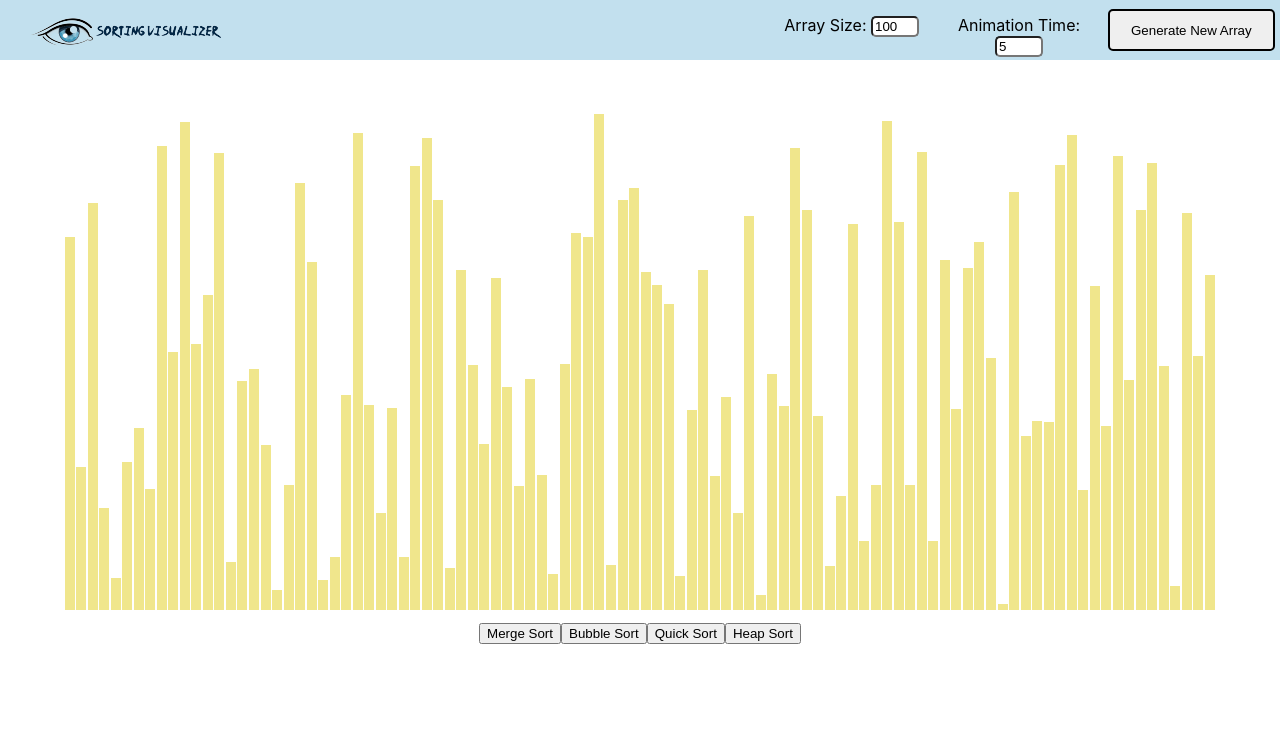
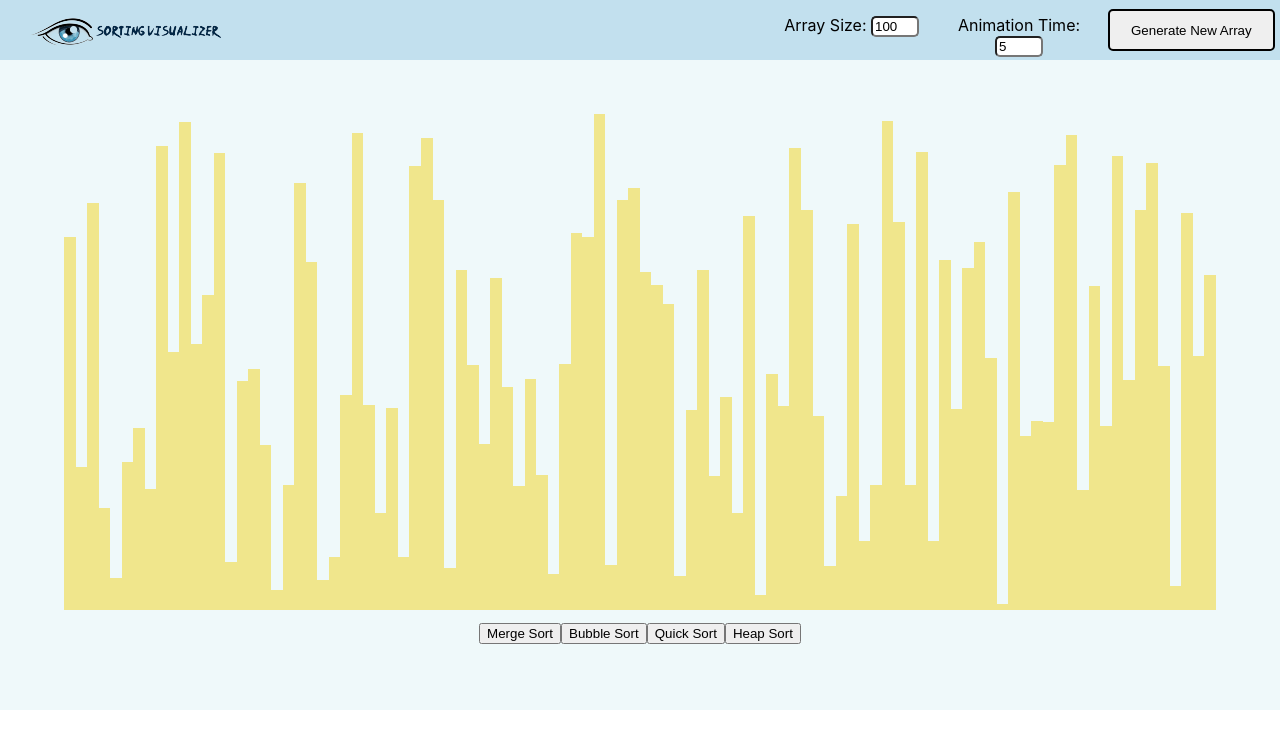
Before and after one commit to krishnastapas/SortingVitualizer, a React (Create React App) app: page / in a window 1280 px wide. Shown: the top 748 px of the page. Built offline with nearby package versions, Linux system fonts and the light colour scheme.

Commit message:
design added

```diff
--- a/src/Sorting_vitualiser/SortingVitualiser.css
+++ b/src/Sorting_vitualiser/SortingVitualiser.css
@@ -67,6 +67,7 @@
     /* border-style: solid; */
 
       height: 650px;
+      background-color: rgb(239, 249, 250);
 
   }
  /* contains array bars */
@@ -85,7 +86,8 @@
 }
 /* each array-bar */
 .array-bar{
-    width: 10px;
+    width: 50px;
+    min-width: 1px;
     background-color: khaki;
     /* display: inline-block;
     margin: 0 2px;
```
